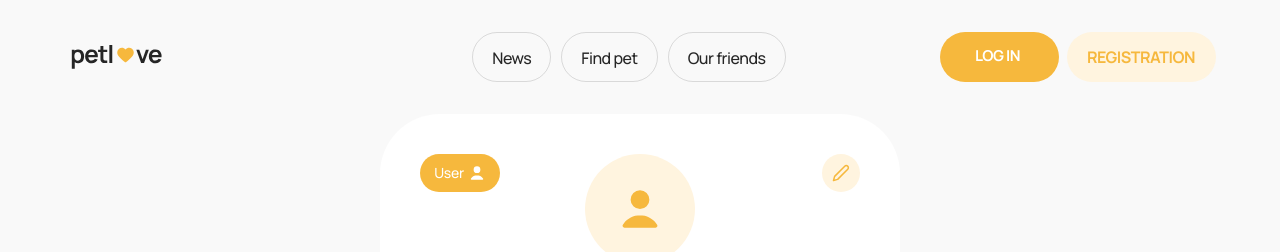
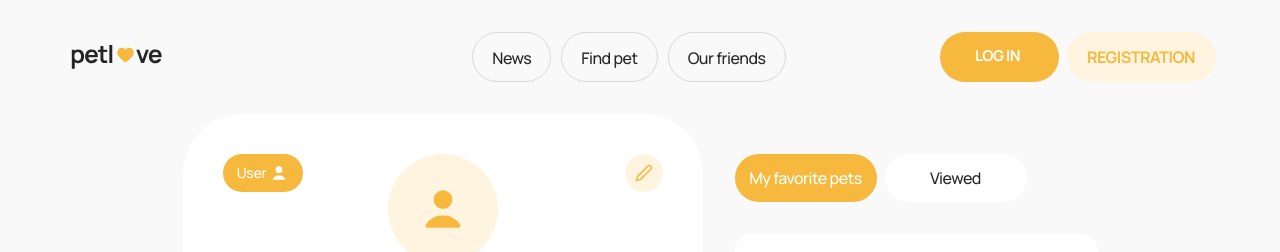
Before and after one commit to AlexandraKhalimon/pet-love-app, a Next.js app: page /profile in a window 1280 px wide. Shown: the top 252 px of the page. Built offline with nearby package versions, Linux system fonts and the light colour scheme.

Commit message:
style(profile-page): adjust desktop styles

```diff
--- a/app/(private routes)/profile/page.module.css
+++ b/app/(private routes)/profile/page.module.css
@@ -10,3 +10,10 @@
     padding: 0 32px 60px;
   }
 }
+
+@media (min-width: 1280px) {
+  .section {
+    flex-direction: row;
+    gap: 32px;
+  }
+}
--- a/components/MyNotices/MyNotices.module.css
+++ b/components/MyNotices/MyNotices.module.css
@@ -45,3 +45,10 @@
     line-height: 125%;
   }
 }
+
+@media (min-width: 1280px) {
+  .tabsPanel {
+    gap: 8px;
+    margin: 40px 0 32px;
+  }
+}
--- a/components/UserCard/UserCard.module.css
+++ b/components/UserCard/UserCard.module.css
@@ -54,7 +54,6 @@
     padding: 40px;
     border-radius: 60px;
     position: relative;
-    margin: 0 auto;
   }
 
   .header {
```
